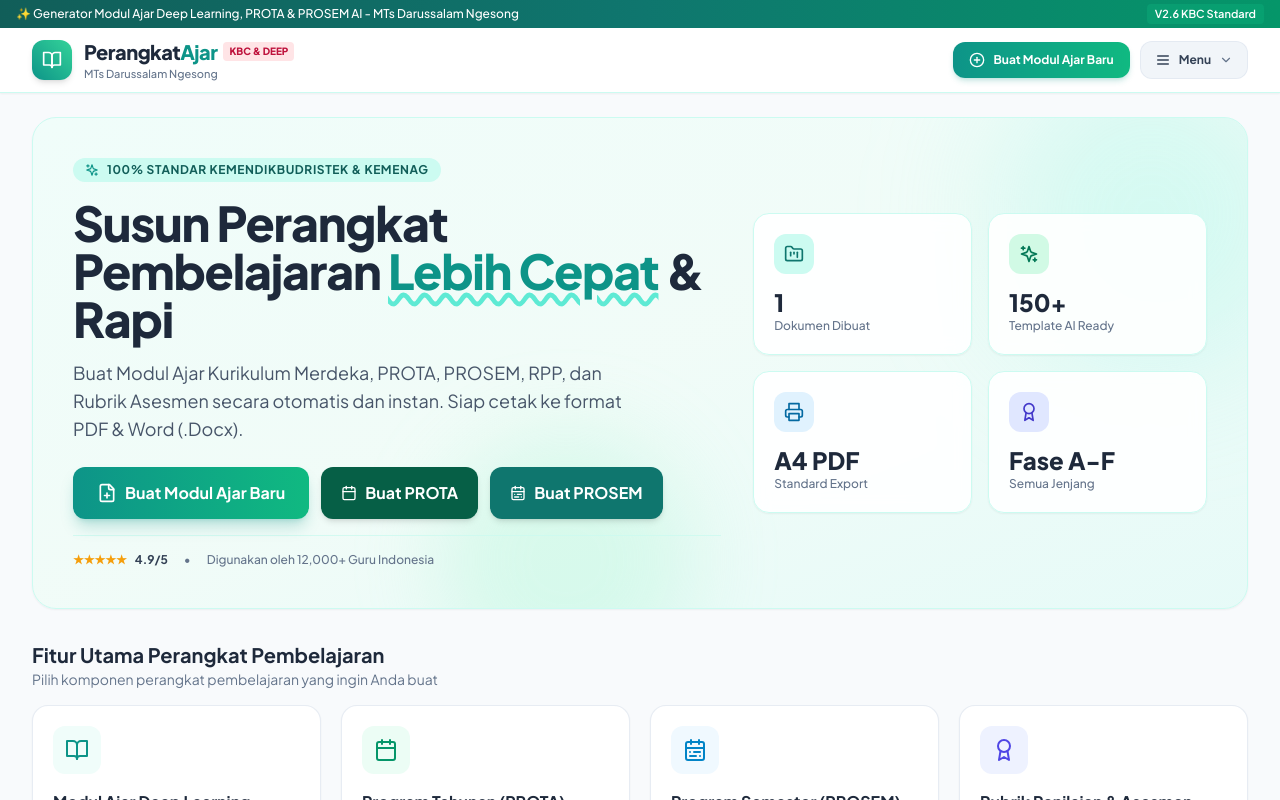
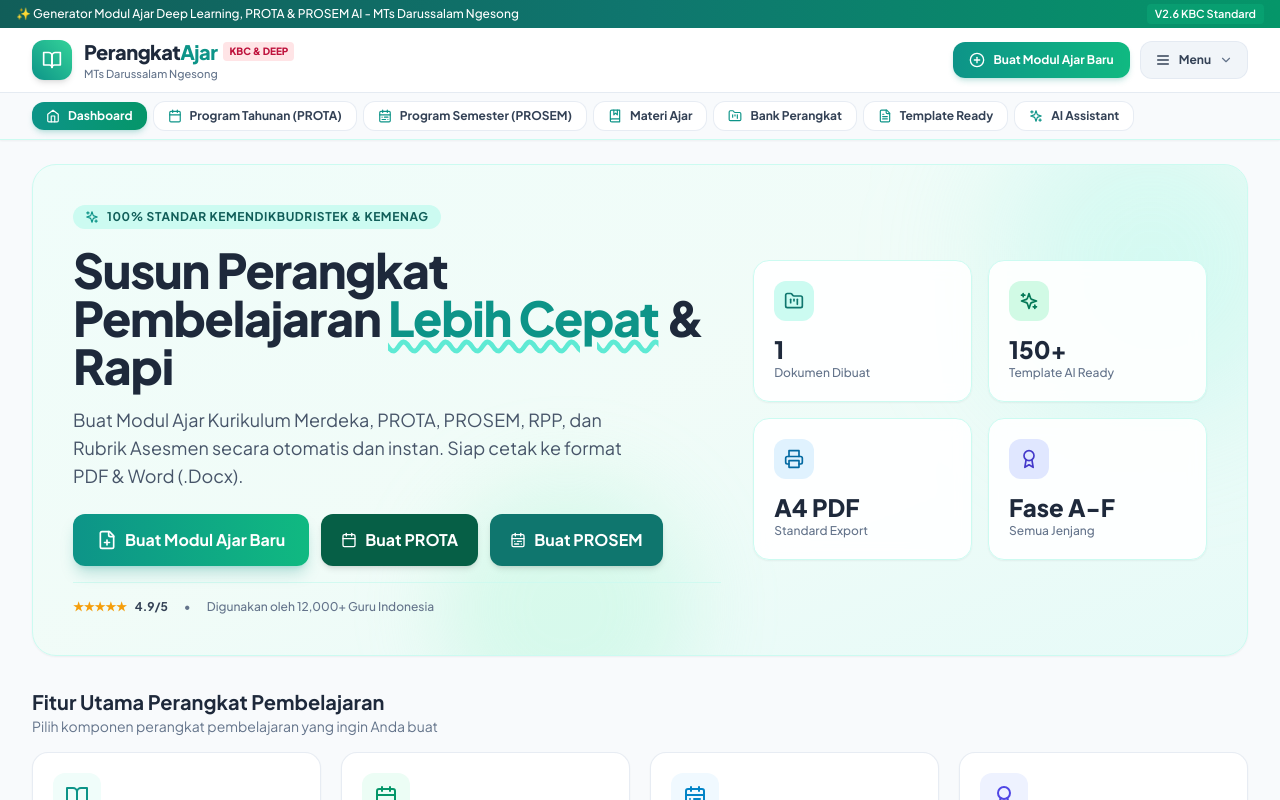
Before and after one commit to afifmashum61-oss/Tathwir, a React (Vite) app: page / in a window 1280 px wide. Shown: the top 800 px of the page. Built offline with nearby package versions, Linux system fonts and the light colour scheme.

Commit message:
feat: add icon navigation tabs bar in Navbar and step icons in wizard

```diff
--- a/src/components/ModulAjarWizard.jsx
+++ b/src/components/ModulAjarWizard.jsx
@@ -207,29 +207,41 @@
         </div>
 
         {/* Steps Progress Indicator */}
-        <div className="grid grid-cols-5 gap-2 pt-2 border-t border-slate-100">
+        <div className="grid grid-cols-2 sm:grid-cols-5 gap-2 pt-2 border-t border-slate-100">
           {[
-            { num: 1, label: 'A. Identitas & Materi' },
-            { num: 2, label: 'CP & Tujuan Cinta' },
-            { num: 3, label: '7 Pilar Cinta Kemenag' },
-            { num: 4, label: 'Sintaks Kasih Sayang' },
-            { num: 5, label: 'Asesmen & LKPD' }
-          ].map(s => (
+            { num: 1, label: 'Identitas & Materi', icon: User },
+            { num: 2, label: 'CP & Tujuan Cinta', icon: BookOpen },
+            { num: 3, label: '7 Pilar Cinta', icon: Heart },
+            { num: 4, label: 'Sintaks KBC', icon: Sparkles },
+            { num: 5, label: 'Asesmen & LKPD', icon: CheckSquare }
+          ].map(s => {
+            const StepIcon = s.icon;
+            const isActive = currentStep === s.num;
+            const isCompleted = currentStep > s.num;
+            return (
               <button
                 key={s.num}
                 onClick={() => setCurrentStep(s.num)}
-              className={`p-2.5 rounded-xl text-left transition-all ${
-                currentStep === s.num
-                  ? 'bg-teal-600 text-white font-bold shadow-sm'
-                  : currentStep > s.num
-                  ? 'bg-teal-50 text-teal-800 font-semibold'
-                  : 'bg-slate-50 text-slate-400 font-medium'
+                className={`p-2.5 rounded-xl text-left transition-all flex items-center gap-2.5 ${
+                  isActive
+                    ? 'bg-teal-600 text-white font-bold shadow-md shadow-teal-600/20'
+                    : isCompleted
+                    ? 'bg-teal-50 text-teal-900 font-semibold border border-teal-200 hover:bg-teal-100'
+                    : 'bg-slate-50 text-slate-500 font-medium hover:bg-slate-100 border border-slate-200/60'
                 }`}
               >
+                <div className={`p-1.5 rounded-lg flex items-center justify-center shrink-0 ${
+                  isActive ? 'bg-white/20 text-white' : isCompleted ? 'bg-teal-100 text-teal-700' : 'bg-slate-200/60 text-slate-500'
+                }`}>
+                  <StepIcon className="w-4 h-4" />
+                </div>
+                <div className="overflow-hidden min-w-0">
                   <div className="text-[10px] opacity-80 uppercase tracking-wider">Langkah {s.num}</div>
                   <div className="text-xs truncate">{s.label}</div>
+                </div>
               </button>
-          ))}
+            );
+          })}
         </div>
       </div>
 
--- a/src/components/Navbar.jsx
+++ b/src/components/Navbar.jsx
@@ -80,6 +80,30 @@
         </div>
       </div>
 
+      {/* HORIZONTAL TAB BUTTONS NAVBAR WITH ICONS */}
+      <div className="bg-slate-50/90 border-t border-slate-200/80 px-4 sm:px-6 lg:px-8 py-2 overflow-x-auto scrollbar-none">
+        <div className="max-w-7xl mx-auto flex items-center gap-1.5 min-w-max">
+          {menuItems.map((item) => {
+            const IconComp = item.icon;
+            const isActive = activeTab === item.id;
+            return (
+              <button
+                key={item.id}
+                onClick={() => handleSelect(item.id)}
+                className={`flex items-center gap-2 px-3.5 py-1.5 rounded-xl text-xs font-bold transition-all ${
+                  isActive
+                    ? 'bg-gradient-to-r from-teal-600 to-emerald-600 text-white shadow-md shadow-teal-600/20'
+                    : 'bg-white hover:bg-teal-50 text-slate-700 hover:text-teal-700 border border-slate-200/80 hover:border-teal-200'
+                }`}
+              >
+                <IconComp className={`w-3.5 h-3.5 ${isActive ? 'text-white' : 'text-teal-600'}`} />
+                <span>{item.label}</span>
+              </button>
+            );
+          })}
+        </div>
+      </div>
+
       {/* Hamburger Dropdown Menu Overlay Panel */}
       {isOpen && (
         <div className="absolute top-full right-4 sm:right-6 lg:right-8 w-80 sm:w-96 bg-white rounded-2xl shadow-2xl border border-slate-200 p-3 mt-2 space-y-1 animate-in fade-in slide-in-from-top-2 z-50">
```
Also changed, not shown: public/favicon.svg (added). Lines whose indentation alone changed are shown as unchanged.
